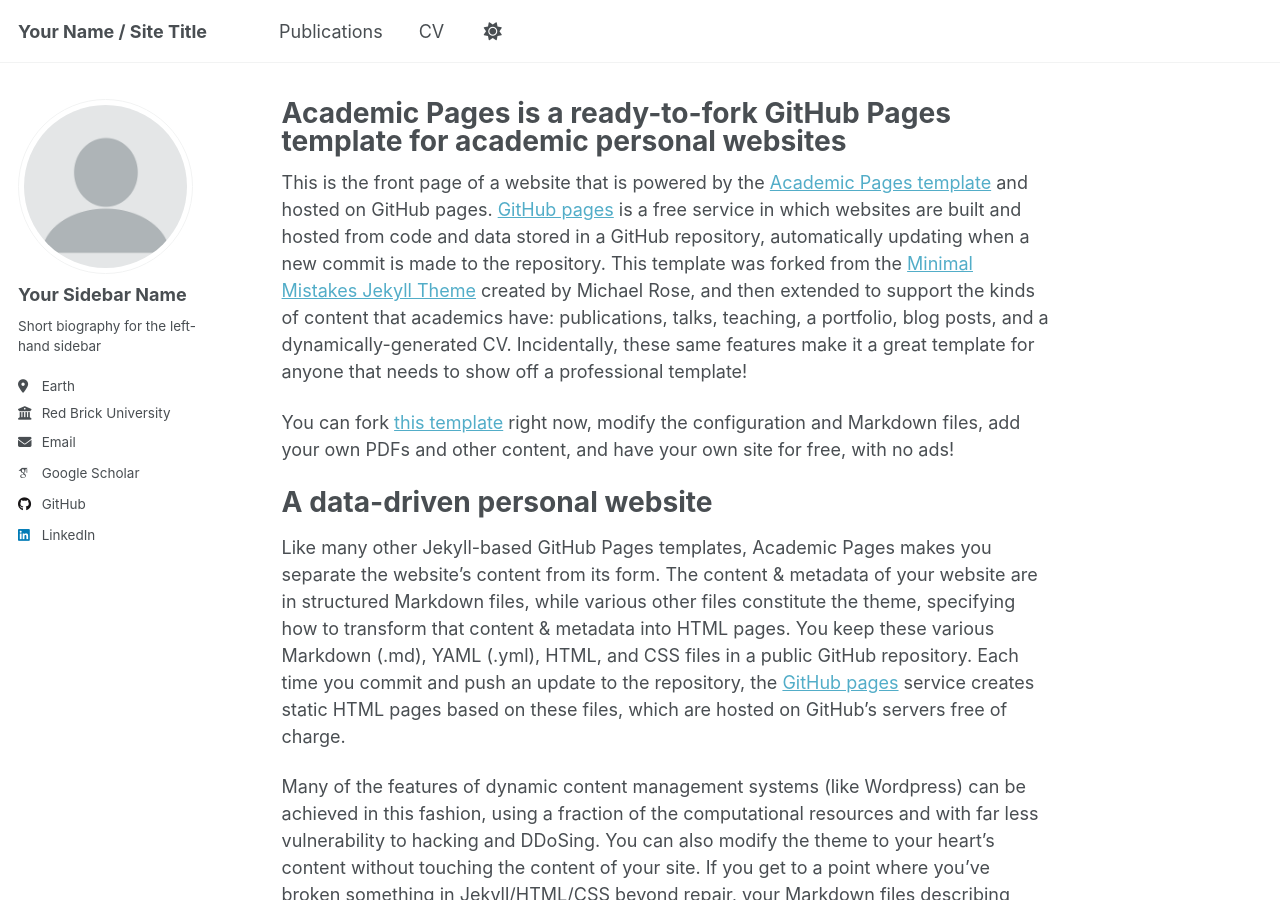
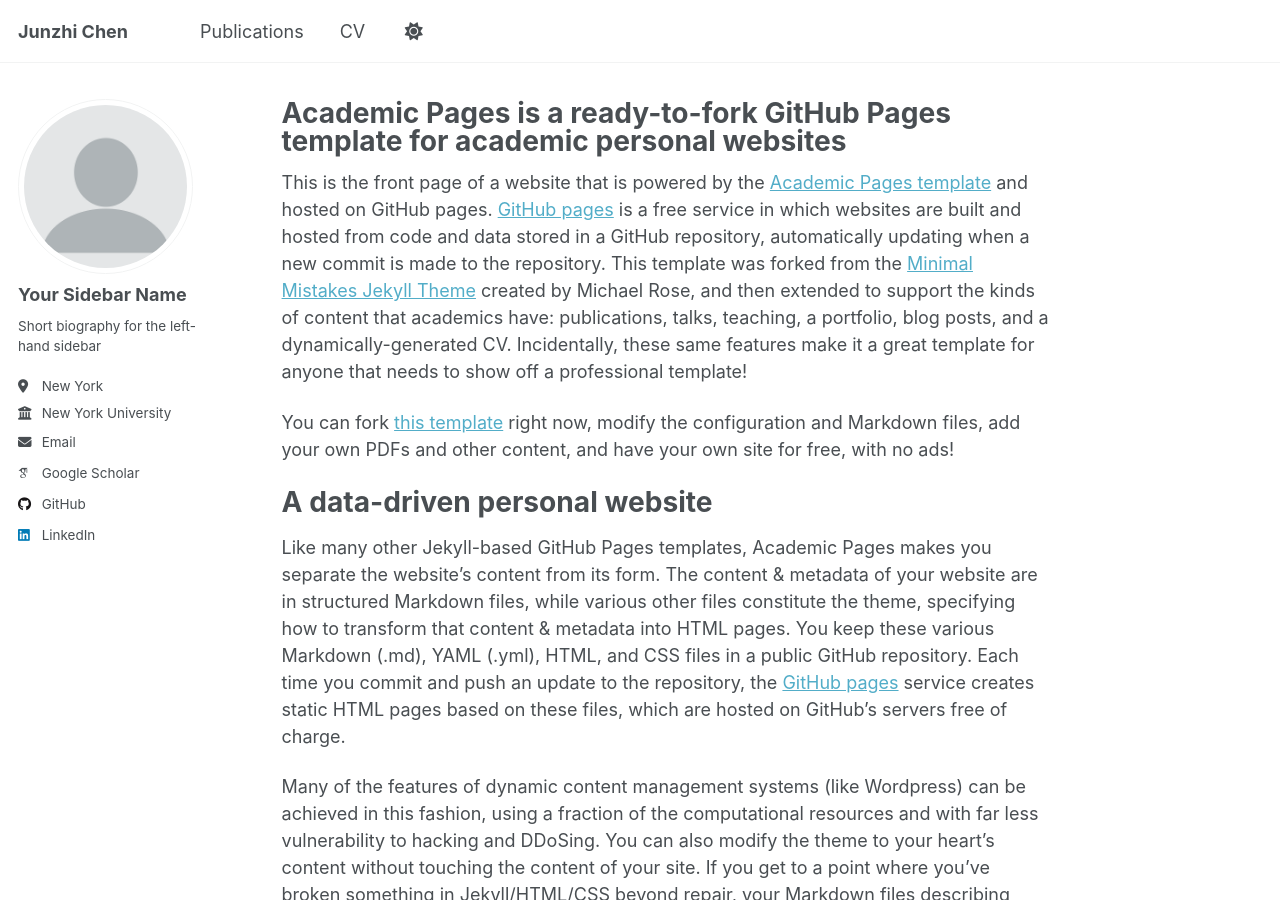
Before and after one commit to szjiozi/szjiozi.github.io, a Jekyll site: the page built from _pages/about.md, in a window 1280 px wide and 900 px high. Built offline with Jekyll 4.4.1, drawn with Linux system fonts in a browser that asks for light colours; some web fonts are replaced; a script that is not in the unit is left out.

Commit message:
Update _config.yml

```diff
--- a/_config.yml
+++ b/_config.yml
@@ -9,13 +9,13 @@
 # Basic Site Settings
 locale                   : "en-US"
 site_theme               : "default"
-title                    : "Your Name / Site Title"
+title                    : "Junzhi Chen"
 title_separator          : "-"
 name                     : &name "Your Name"
 description              : &description "personal description"
-url                      : https://academicpages.github.io # the base hostname & protocol for your site e.g. "https://[your GitHub username].github.io" or if you already have some other page hosted on Github then use "https://[your GitHub username].github.io/[Your Repo Name]"
+url                      : https://szjiozi.github.io # the base hostname & protocol for your site e.g. "https://[your GitHub username].github.io" or if you already have some other page hosted on Github then use "https://[your GitHub username].github.io/[Your Repo Name]"
 baseurl                  : "" # the subpath of your site, e.g. "/blog"
-repository               : "academicpages/academicpages.github.io"
+repository               : "szjiozi/szjiozi.github.io"
 
 # Site Author - The following control what appear as part of the author content on the side bar.
 #               If a field is blank the icon and link will not appear, otherwise it will be shown.
@@ -26,10 +26,10 @@ author:
   name             : "Your Sidebar Name"
   pronouns         : # example: "she/her"
   bio              : "Short biography for the left-hand sidebar"
-  location         : "Earth"
-  employer         : "Red Brick University"
+  location         : "New York"
+  employer         : "New York University"
   uri              : # URL
-  email            : "none@example.org"
+  email            : "jc13140@nyu.edu"
 
   # Academic websites
   academia         : # URL
```
